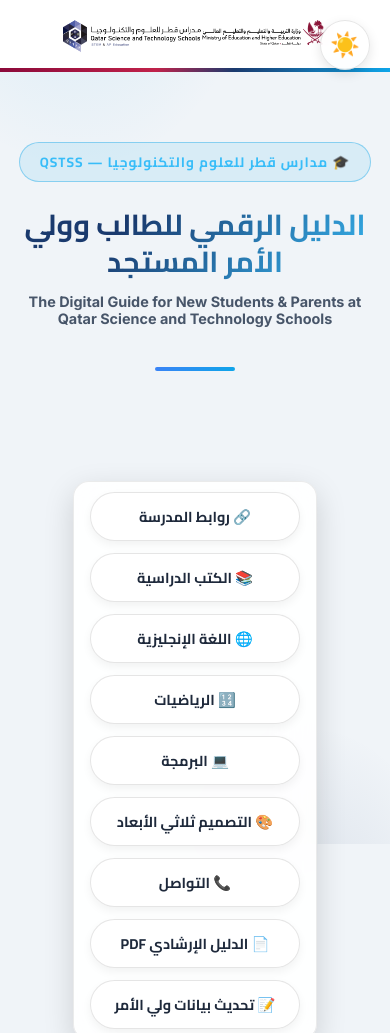
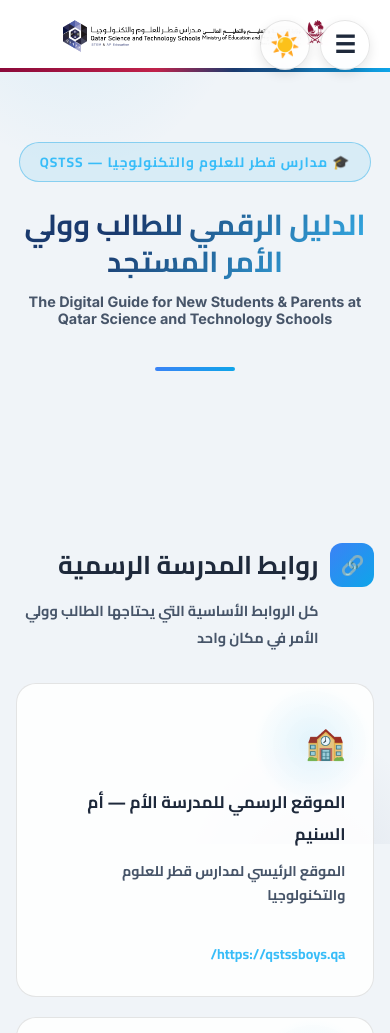
Before and after one commit to Qatar-Science-and-Technology-School/QSTSSDigitalGuide, a plain HTML site: page index.html in a window 390 px wide. Shown: the top 1033 px of the page. Drawn offline with Linux system fonts and the light colour scheme.

Commit message:
feat: add mobile hamburger menu drawer

```diff
--- a/index.html
+++ b/index.html
@@ -789,14 +789,51 @@
   }
 
   /* ── Smart View Enhancements ── */
+  #mobileMenuBtn {
+    display: none;
+    position: fixed;
+    top: 20px;
+    right: 20px;
+    z-index: 1000;
+    background: var(--glass);
+    border: 1px solid var(--card-border);
+    border-radius: 50%;
+    width: 50px;
+    height: 50px;
+    cursor: pointer;
+    font-size: 1.5rem;
+    color: var(--text);
+    align-items: center;
+    justify-content: center;
+    backdrop-filter: blur(10px);
+    box-shadow: 0 4px 12px rgba(0,0,0,0.1);
+  }
+
+  body.mobile-view #mobileMenuBtn {
+    display: flex;
+  }
+
+  body.mobile-view #themeToggle {
+    right: 80px;
+  }
+
   body.mobile-view .stem-icon {
     display: none !important; /* Improve performance on mobile */
   }
   body.mobile-view nav {
     flex-direction: column;
     border-radius: 16px;
-    width: 100%;
+    width: 250px;
     gap: 12px;
+    position: fixed;
+    top: 80px;
+    right: -300px;
+    transition: right 0.3s ease, transform 0.3s ease;
+    z-index: 999;
+    padding: 20px;
+  }
+  body.mobile-view nav.show {
+    right: 20px;
   }
   body.mobile-view nav a {
     width: 100%;
@@ -972,6 +1009,9 @@
 
 <!-- ══ THEME TOGGLE ══ -->
 <button id="themeToggle" onclick="toggleTheme()" title="تبديل المظهر">🌙</button>
+
+<!-- ══ MOBILE MENU BUTTON ══ -->
+<button id="mobileMenuBtn" onclick="toggleMobileMenu()" title="القائمة">☰</button>
 
 <!-- ══ NAV ══ -->
 <nav id="navbar">
@@ -1338,6 +1378,16 @@
     event.currentTarget.classList.add('active');
   }
 
+  // ── Mobile Menu ──
+  function toggleMobileMenu() {
+    document.getElementById('navbar').classList.toggle('show');
+  }
+  document.querySelectorAll('#navbar a').forEach(link => {
+    link.addEventListener('click', () => {
+      document.getElementById('navbar').classList.remove('show');
+    });
+  });
+
   // ── Scroll reveal ──
   const observer = new IntersectionObserver((entries) => {
     entries.forEach(e => { if (e.isIntersecting) { e.target.classList.add('visible'); } });
```
Also changed, not shown: 1 other file.
